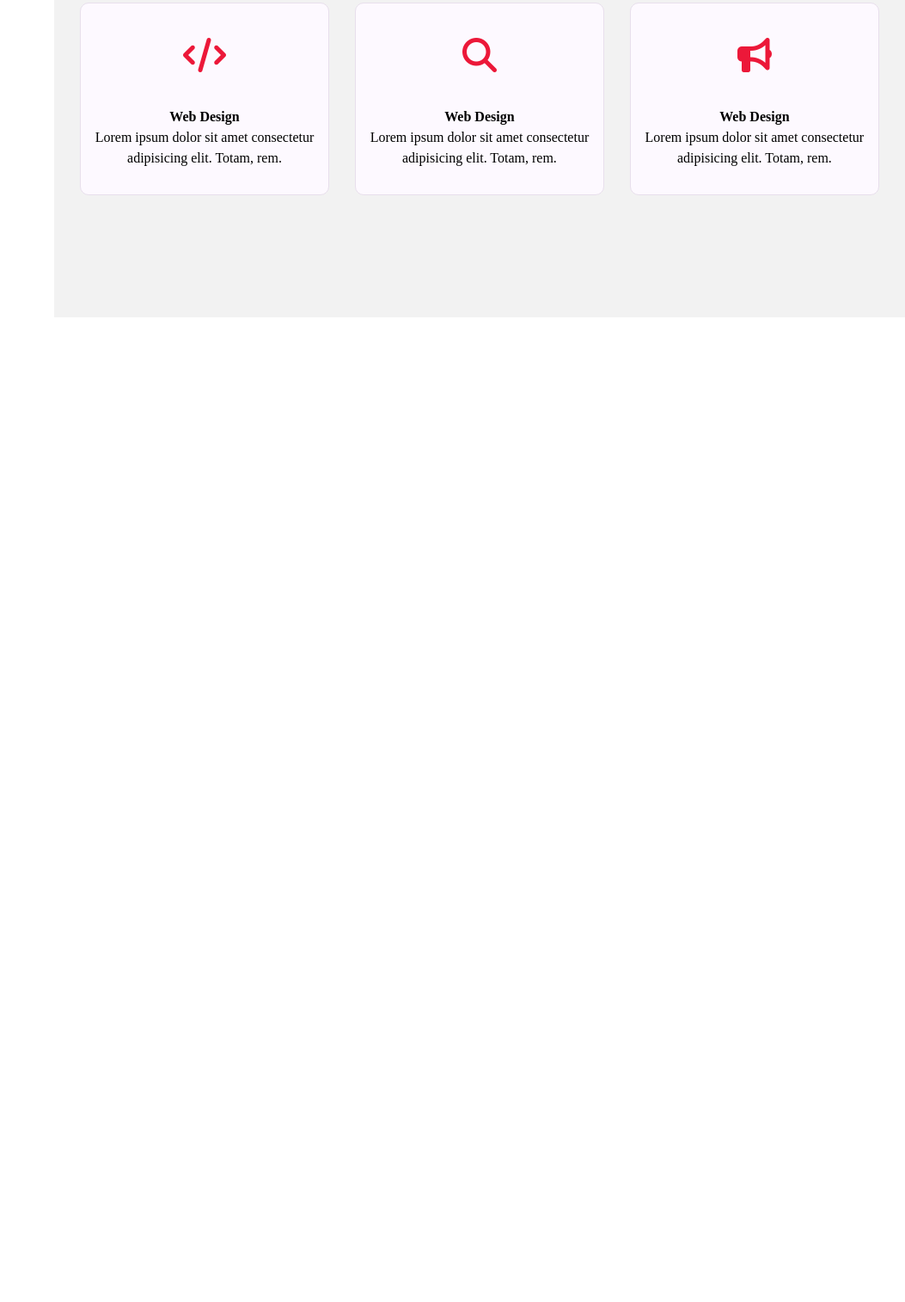
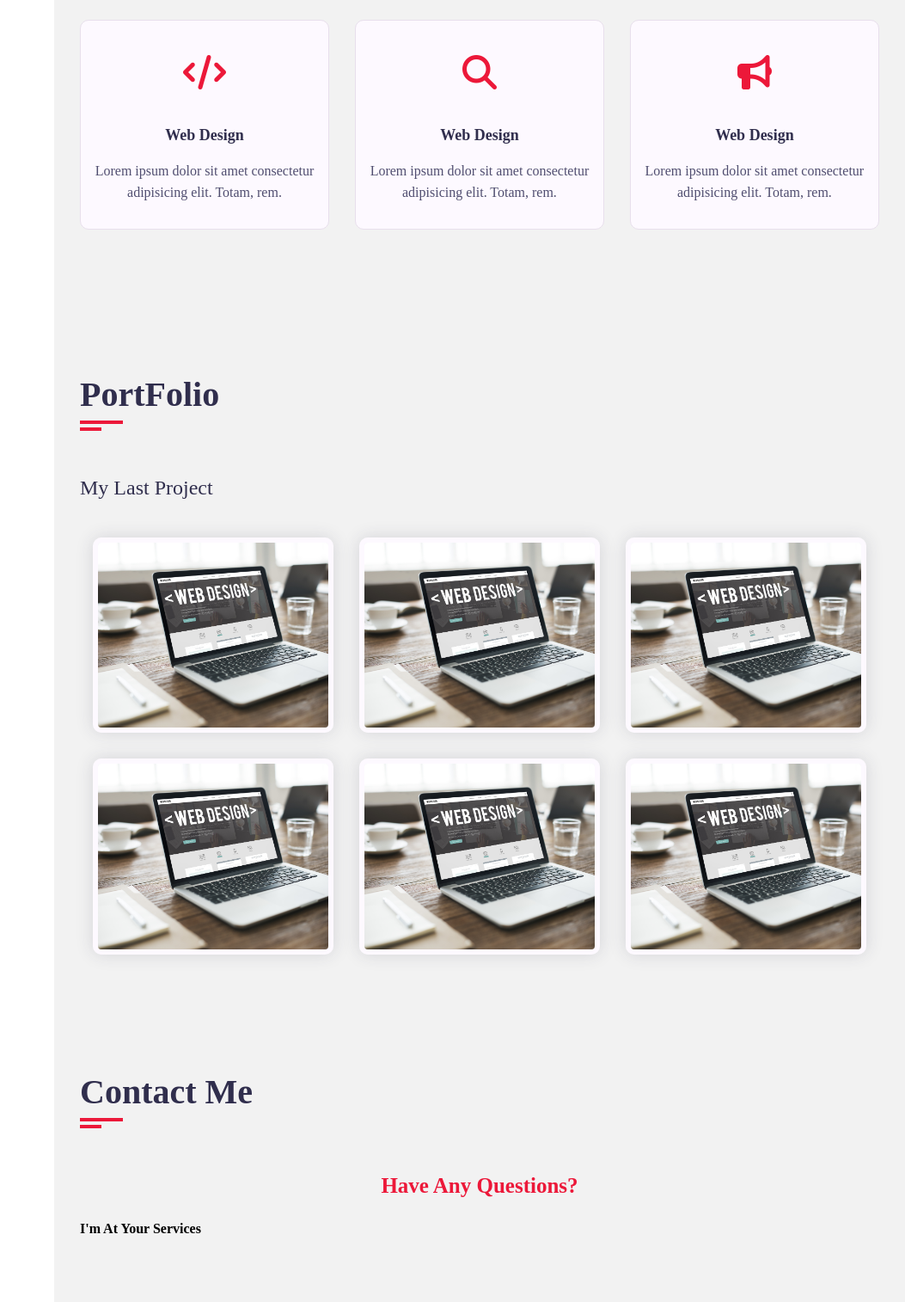
Before and after one commit to Denzel60/Web-PortFolio, a website built with Vite: page index.html in a window 1280 px wide. Shown: the part 2583-4097 px from the top of the page at 86% size, without its empty margins (227-1280 px from the left). Before the commit the page ends 2952 px from the top, so only its background shows below. Built offline with nearby package versions, Linux system fonts and the light colour scheme; a web font is replaced by a local one.

Commit message:
"Added Portfolio and Contact sections to index.html, and corresponding styles to style.css"

```diff
--- a/index.html
+++ b/index.html
@@ -378,6 +378,94 @@
           </div>
         </section>
         <!-- Service section end-->
+
+        <!-- PortFolio section start-->
+        <section class="portfolio section">
+          <div class="container">
+            <div class="row">
+              <div class="section-title padd-15">
+                <h2>PortFolio</h2>
+              </div>
+            </div>
+            <div class="row">
+              <div class="portfolio-heading padd-15">
+                <h2>My Last Project</h2>
+              </div>
+            </div>
+            <div class="row padd-15">
+              <!-- === portfolio item start === -->
+              <div class="portfolio-item padd-15">
+                <div class="portfolio-item-inner shadow-dark">
+                  <div class="portfolio-img">
+                    <img src="images/portfolio-1.jpg" alt="" />
+                  </div>
+                </div>
+              </div>
+              <!-- === portfolio item end === -->
+
+              <!-- === portfolio item start === -->
+              <div class="portfolio-item padd-15">
+                <div class="portfolio-item-inner shadow-dark">
+                  <div class="portfolio-img">
+                    <img src="images/portfolio-1.jpg" alt="" />
+                  </div>
+                </div>
+              </div>
+              <!-- === portfolio item end === -->
+              <!-- === portfolio item start === -->
+              <div class="portfolio-item padd-15">
+                <div class="portfolio-item-inner shadow-dark">
+                  <div class="portfolio-img">
+                    <img src="images/portfolio-1.jpg" alt="" />
+                  </div>
+                </div>
+              </div>
+              <!-- === portfolio item end === -->
+              <!-- === portfolio item start === -->
+              <div class="portfolio-item padd-15">
+                <div class="portfolio-item-inner shadow-dark">
+                  <div class="portfolio-img">
+                    <img src="images/portfolio-1.jpg" alt="" />
+                  </div>
+                </div>
+              </div>
+              <!-- === portfolio item end === -->
+              <!-- === portfolio item start === -->
+              <div class="portfolio-item padd-15">
+                <div class="portfolio-item-inner shadow-dark">
+                  <div class="portfolio-img">
+                    <img src="images/portfolio-1.jpg" alt="" />
+                  </div>
+                </div>
+              </div>
+              <!-- === portfolio item end === -->
+              <!-- === portfolio item start === -->
+              <div class="portfolio-item padd-15">
+                <div class="portfolio-item-inner shadow-dark">
+                  <div class="portfolio-img">
+                    <img src="images/portfolio-1.jpg" alt="" />
+                  </div>
+                </div>
+              </div>
+              <!-- === portfolio item end === -->
+            </div>
+          </div>
+        </section>
+        <!-- PortFolio section end-->
+
+        <!-- Contact section start-->
+        <div class="contact section">
+          <div class="container">
+            <div class="row">
+              <div class="section-title padd-15">
+                <h2>Contact Me</h2>
+              </div>
+            </div>
+            <h3 class="contact-title">Have Any Questions?</h3>
+            <h4 class="contact-sub-title">I'm At Your Services</h4>
+          </div>
+        </div>
+        <!-- Contact section end-->
       </div>
     </div>
     <script type="module" src="/main.js"></script>
--- a/style.css
+++ b/style.css
@@ -459,6 +459,9 @@ h3.my-profession{
   color: var(--text-black-700);
 }
 /* service */
+.service .container{
+  padding-bottom: 40px;
+}
 .service .service-item{
   margin-bottom: 30px;
   flex: 0 0 33.33%;
@@ -487,6 +490,7 @@ h3.my-profession{
   font-size: 40px;
   line-height: 60px;
   color: var(--skin-color);
+  transition: all 0.3s ease;
 }
 .service .service-item .service-item-inner:hover .icon{
   background-color: var(--skin-color);
@@ -495,3 +499,50 @@ h3.my-profession{
   font-size: 25px;
   color: #ffffff;
 }
+.service .service-item .service-item-inner h4{
+  font-size: 18px;
+  margin-bottom: 15px;
+  color: var(--text-black-900);
+  font-weight: 700;
+  text-transform: capitalize;
+}
+.service .service-item .service-item-inner p{
+  font-size: 16px;
+  color: var(--text-black-700);
+  line-height: 25px;
+}
+/* portfolio */
+.portfolio .container{
+  padding-bottom: 40px;
+}
+.portfolio .portfolio-heading{
+  flex: 0 0 100%;
+  max-width: 100%;
+  margin-bottom: 40px;
+}
+.portfolio .portfolio-heading h2{
+  color: var(--text-black-900);
+  font-weight: 500;
+}
+.portfolio .portfolio-item{
+  flex: 0 0 33.33%;
+  max-width: 33.33%;
+  margin-bottom: 30px;
+}
+.portfolio .portfolio-item-inner{
+  border: 6px solid var(--bg-black-100);
+  border-radius: 10px;
+  overflow: hidden;
+  cursor: pointer;
+}
+.portfolio .portfolio-item-inner .portfolio-img img{
+  width: 100%;
+  display: block;
+}
+/* contact */
+.contact-title{
+  color: var(--skin-color);
+  text-align: center;
+  font-size: 25px;
+  margin-bottom: 20px;
+}
```
Also changed, not shown: images/portfolio-1.jpg (added).
